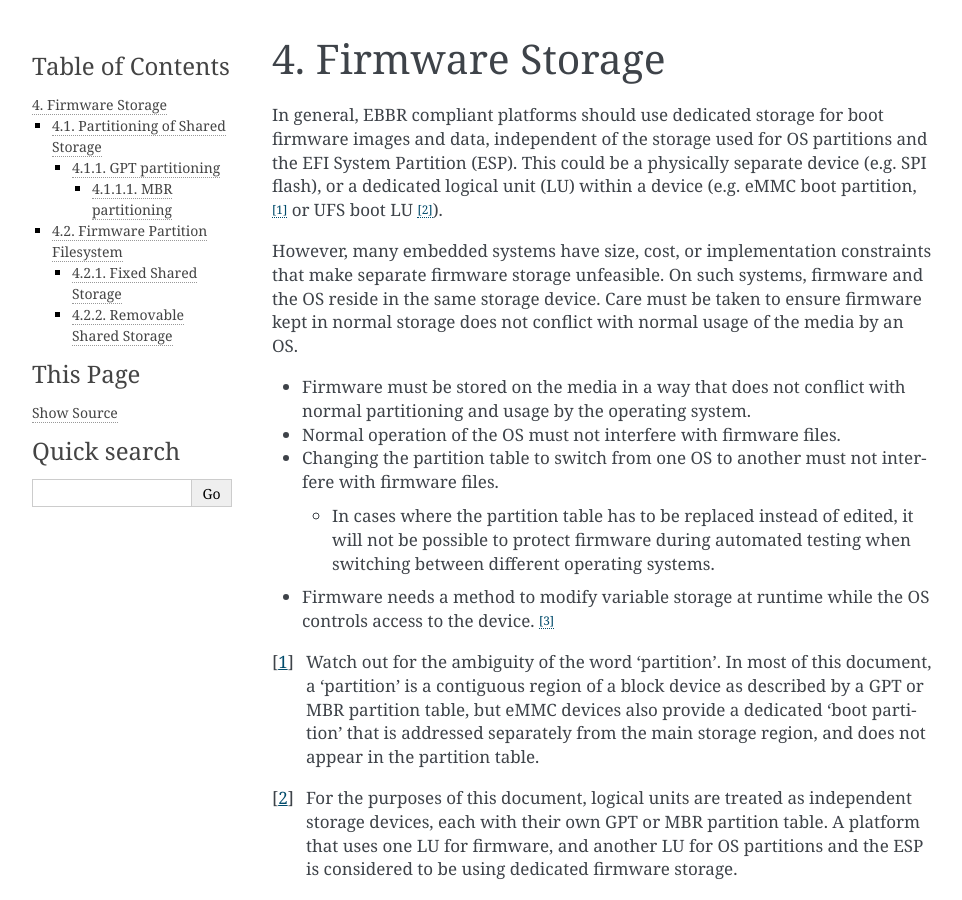
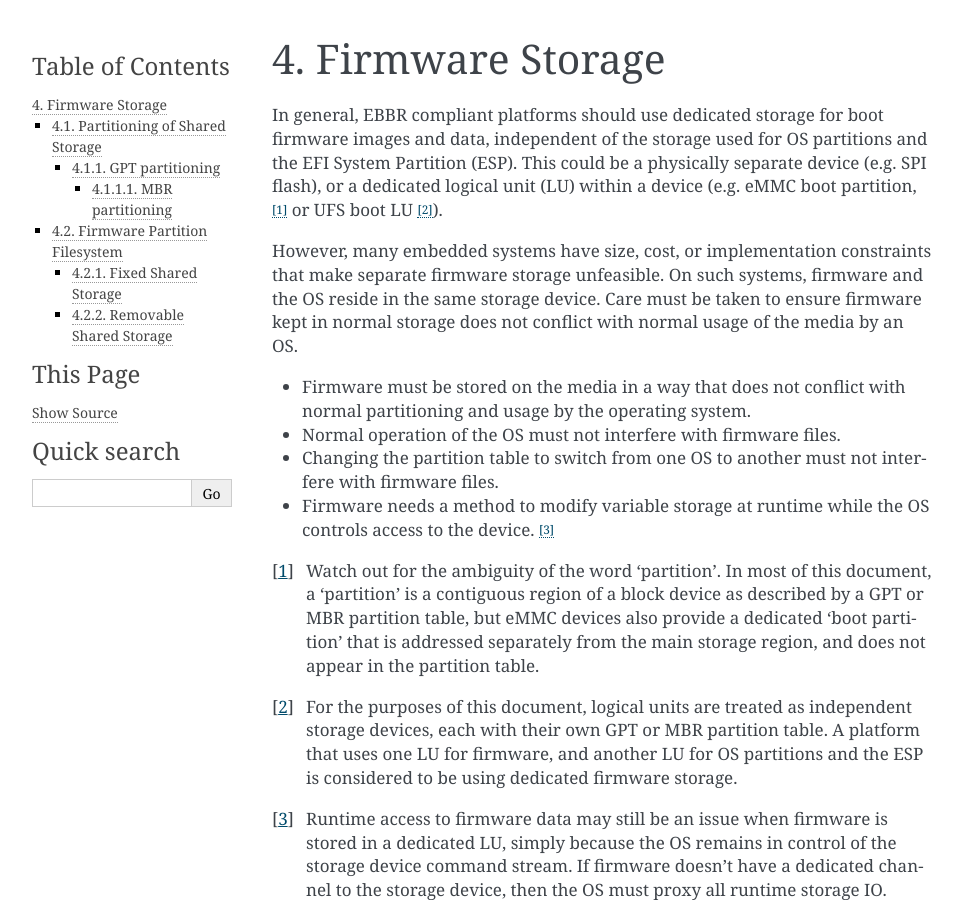
Before and after one commit to ARM-software/ebbr, a Sphinx documentation site: the page built from source/chapter4-firmware-media.rst, in a window 1280 px wide and 900 px high. Shown: the whole window, without its empty margins (148-1110 px from the left). Built offline with Sphinx 7.4.7, drawn with Linux system fonts in a browser that asks for light colours.

Commit message:
Drop note about partition table replacement

```diff
--- a/source/chapter4-firmware-media.rst
+++ b/source/chapter4-firmware-media.rst
@@ -24,11 +24,6 @@ conflict with normal usage of the media by an OS.
 * Normal operation of the OS must not interfere with firmware files.
 * Changing the partition table to switch from one OS to another must not
   interfere with firmware files.
-
-  * In cases where the partition table has to be replaced instead of
-    edited, it will not be possible to protect firmware during automated
-    testing when switching between different operating systems.
-
 * Firmware needs a method to modify variable storage at runtime while the
   OS controls access to the device. [#LUVariables]_
 
```
